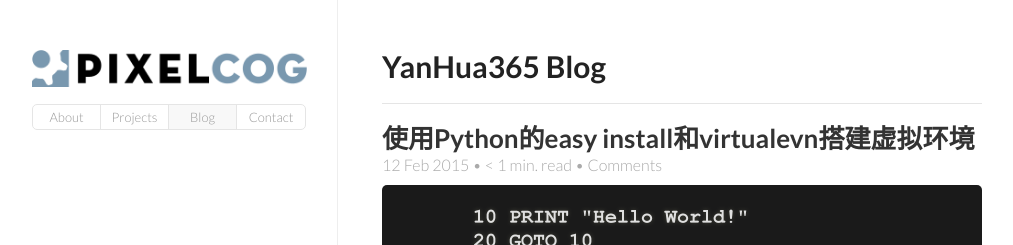
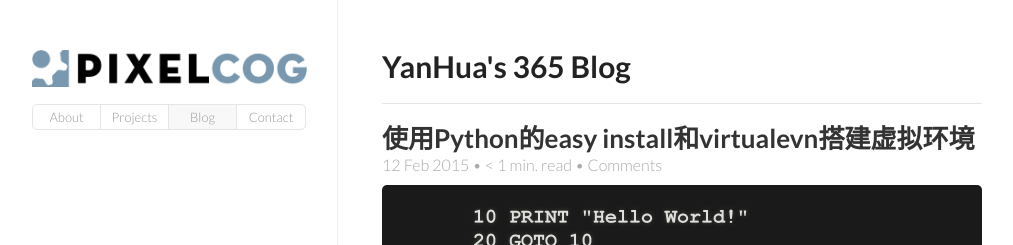
Before and after one commit to yanhua365/yanhua365.github.com, a Jekyll site: the page built from blog/index.html, in a window 1280 px wide and 1181 px high. Shown: the top 245 px of the window, without its empty margins (133-1146 px from the left). Built offline with Jekyll 4.4.1, drawn with Linux system fonts in a browser that asks for light colours; the list of posts is cut into pages by our own code; comment, search, counter and statistics services are not loaded.

Commit message:
修改标题

```diff
--- a/_layouts/default.html
+++ b/_layouts/default.html
@@ -3,7 +3,7 @@
 	<head>
 		<meta charset="utf-8" />
 		<meta http-equiv="X-UA-Compatible" content="chrome=1" />
-		<title>{% if page.title %}{{ page.title }}{% else %}YanHua365{% endif %}</title>
+		<title>{% if page.title %}{{ page.title }}{% else %}YanHua 365 Days{% endif %}</title>
 
 		<link rel="canonical" href="{{ site.url }}{{ page.url }}" />
 {% if page.blogfeed %}
--- a/blog/index.html
+++ b/blog/index.html
@@ -1,10 +1,10 @@
 ---
 layout:    default
-title:     YanHua365 Blog
+title:     YanHua's 365 Blog
 blogfeed:  true
 ---
 
-<h1>YanHua365 Blog</h1>
+<h1>YanHua's 365 Blog</h1>
 <hr />
 
 <div class="articles">
```
